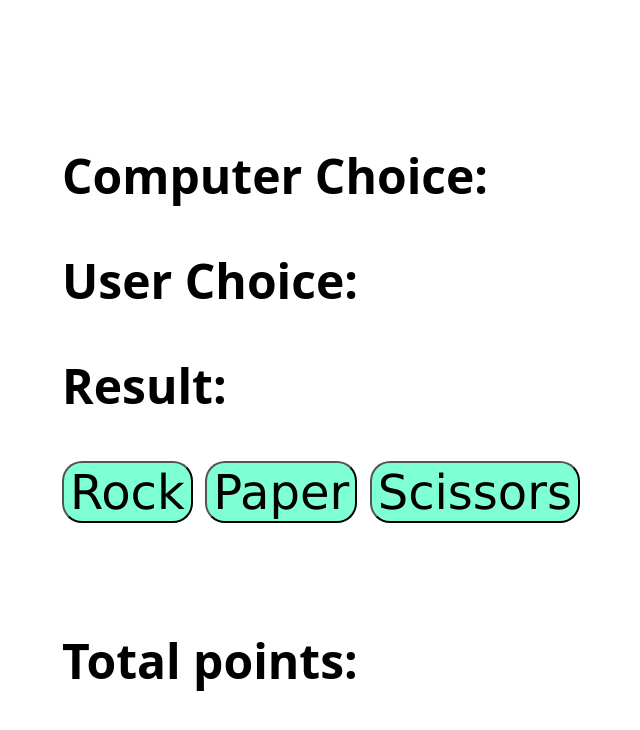
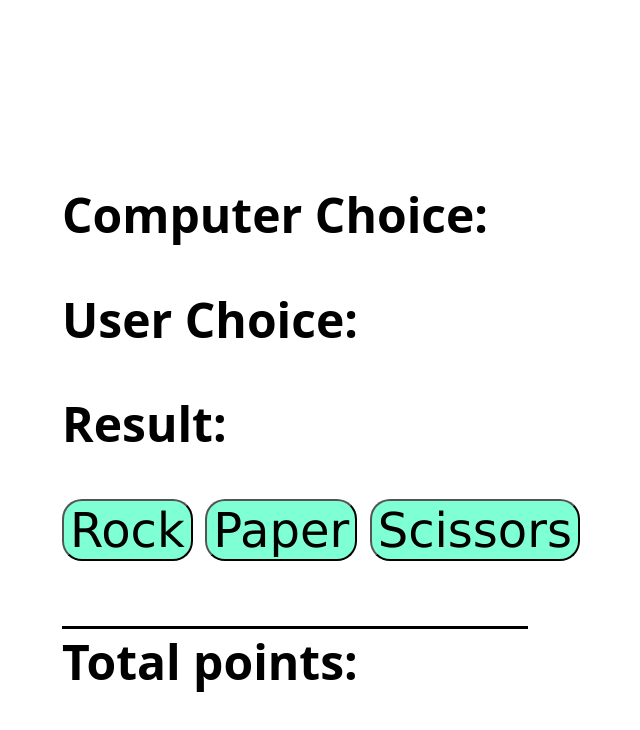
Before and after one commit to victornavareno/RockPaperScissors, a plain HTML site: page index.html in a window 1280 px wide. Shown: the whole page, without its empty margins (319-959 px from the left). Drawn offline with Linux system fonts and the light colour scheme.

Commit message:
Styling + Points screen

```diff
--- a/index.html
+++ b/index.html
@@ -15,10 +15,12 @@
       <button id="Paper">Paper</button>
       <button id="Scissors">Scissors</button>
 
+
       <br />
       <br />
+      <div class="line"></div>
 
-      <h2>Total points: <span id="points""></span></h2>
+      <h2 class="points">Total points: <span id="points""></span></h2>
       <script src="app.js" charset="UTF-8"></script>
     </div>
   </body>
--- a/styles.css
+++ b/styles.css
@@ -16,3 +16,14 @@ button{
     border-radius: 20px;
     background-color: aquamarine;
 }
+
+.points{
+    margin: 0;
+}
+.line{
+    margin: 0;
+    padding: 0;
+    height: 3px;
+    background-color: black;
+    width: 90%;
+}
```
